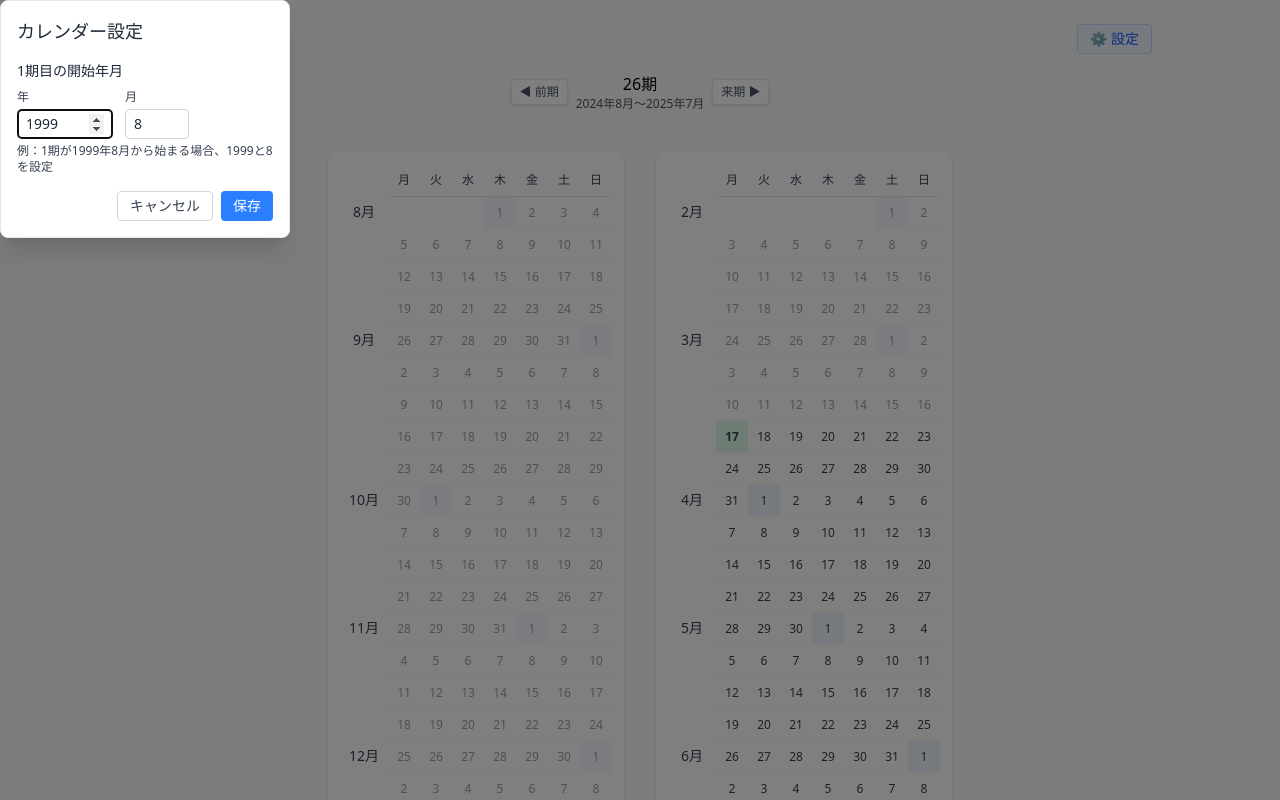
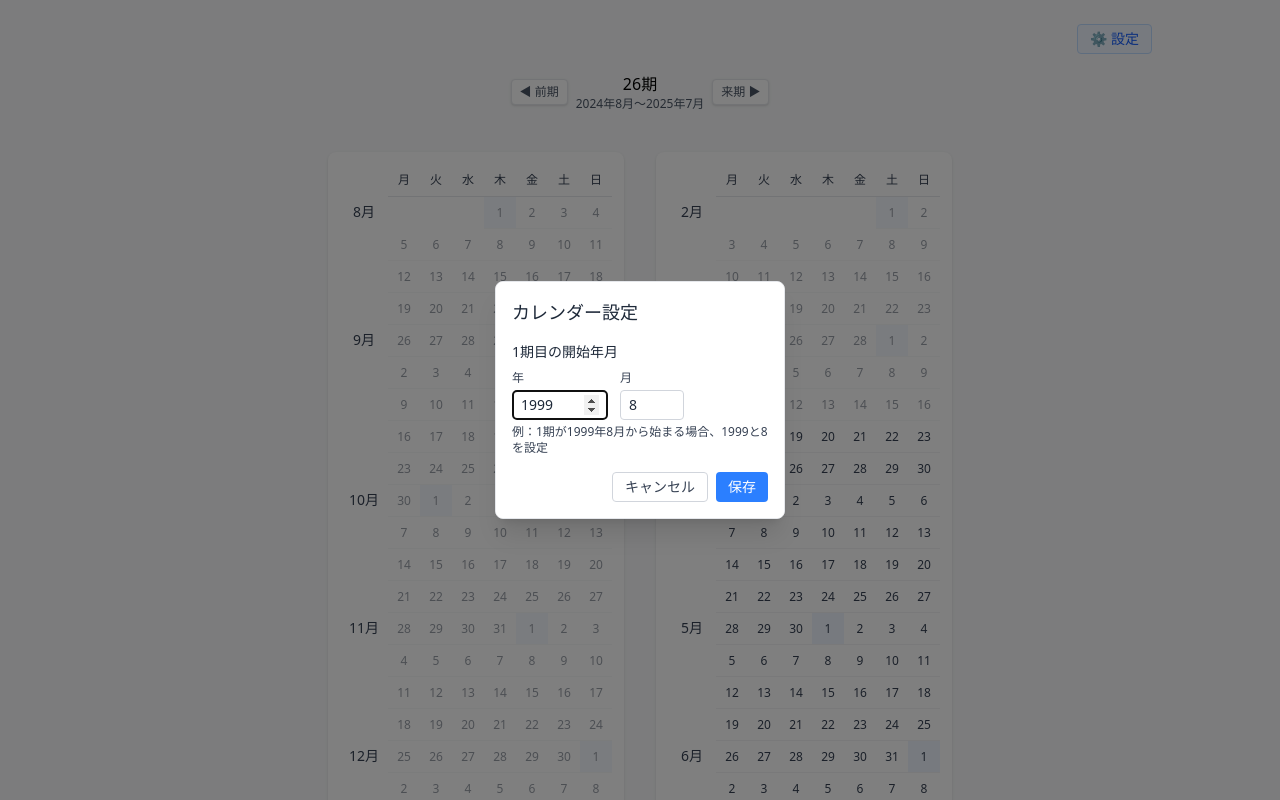
Before and after one commit to okonomi/period-calendar, a React (Vite) app: page / in a window 1280 px wide. Both pictures are taken after a click on the button "⚙️ 設定". Shown: the top 800 px of the page. Built offline with nearby package versions, Linux system fonts and the light colour scheme; no server answers.

Commit message:
refactor: adjust dialog positioning for improved layout in SettingsDialog

```diff
--- a/src/components/SettingsDialog.tsx
+++ b/src/components/SettingsDialog.tsx
@@ -25,7 +25,10 @@ export const SettingsDialog: React.FC = () => {
         ⚙️ 設定
       </button>
 
-      <dialog ref={dialogRef} className="p-0 rounded-lg shadow-xl border border-gray-200 backdrop:bg-black/50">
+      <dialog
+        ref={dialogRef}
+        className="p-0 rounded-lg shadow-xl border border-gray-200 fixed m-auto inset-0 backdrop:bg-black/50"
+      >
         <SettingsForm settings={settings} onSave={handleSaveSettings} onCancel={closeSettings} />
       </dialog>
     </>
```
